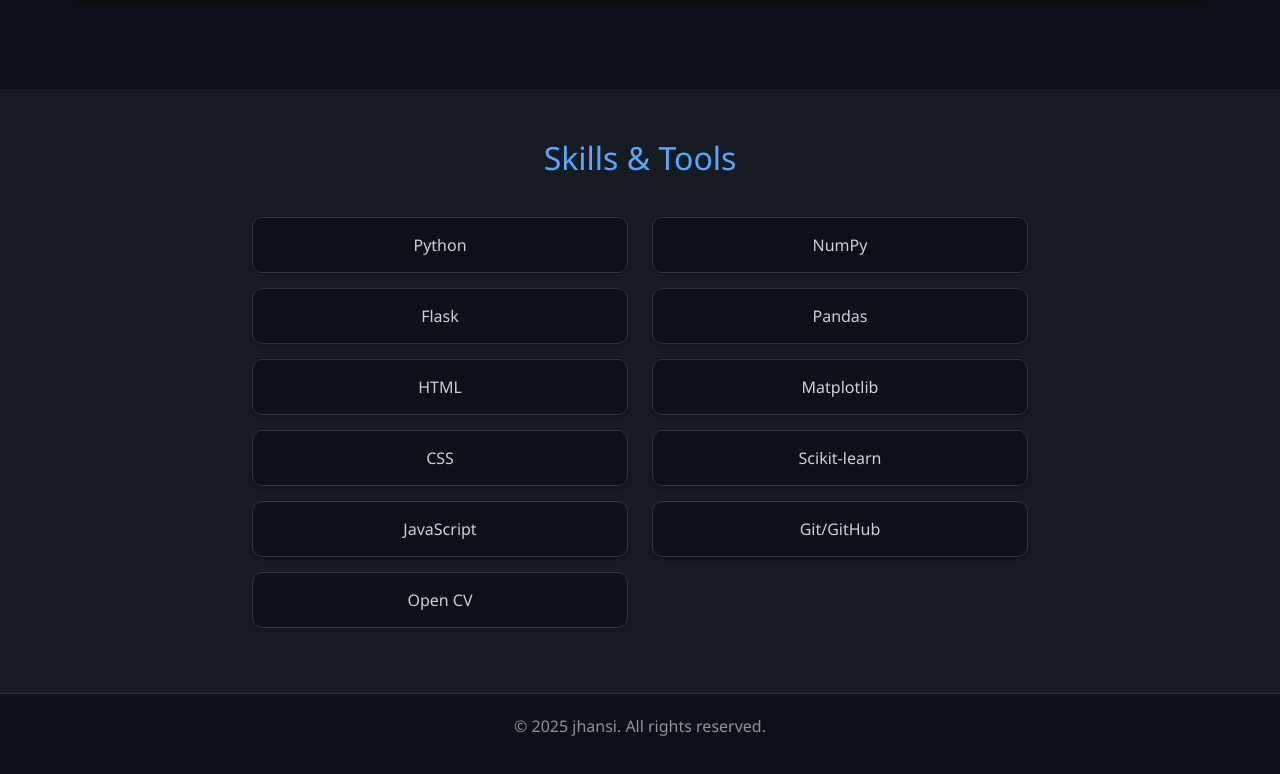
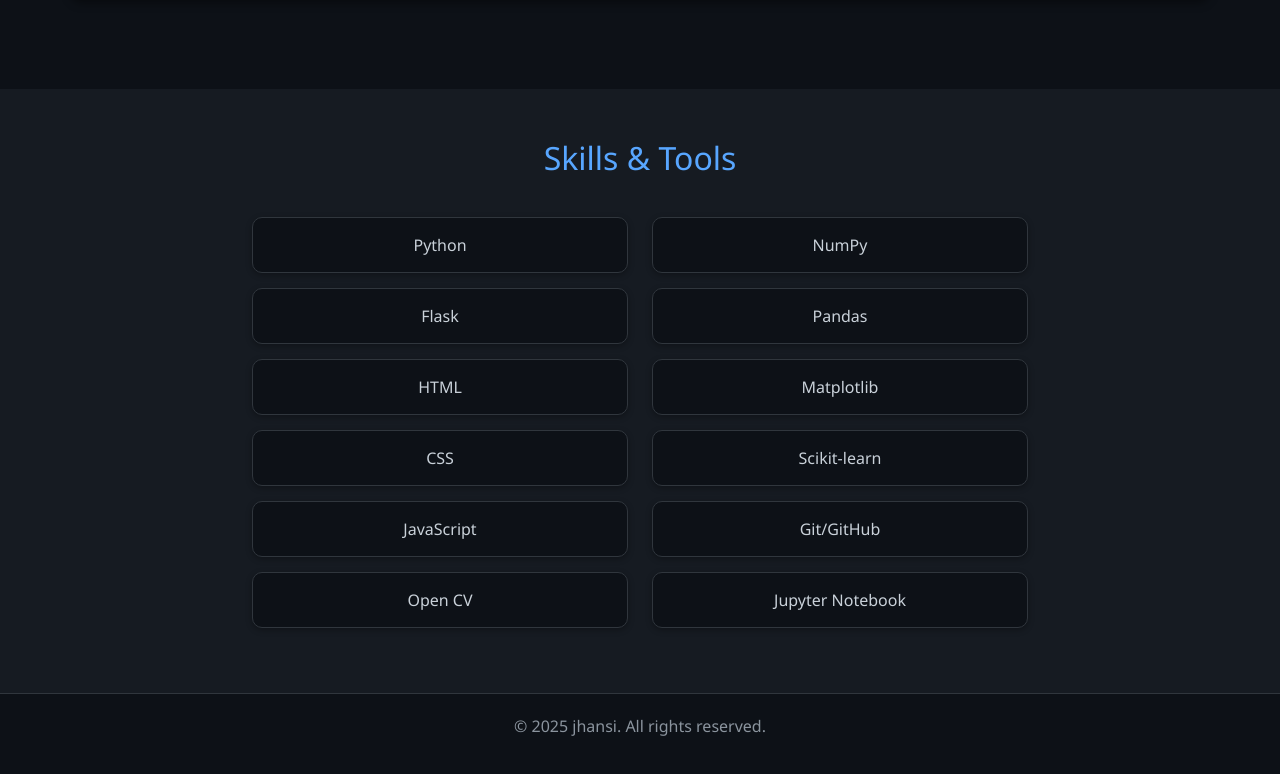
Before and after one commit to jhansi-0110/portfolio, a plain HTML site: page index.html in a window 1280 px wide. Shown: the part 3390-4164 px from the top of the page. Drawn offline with nearby package versions, Linux system fonts and the light colour scheme.

Commit message:
Update index.html

```diff
--- a/index.html
+++ b/index.html
@@ -246,6 +246,7 @@
           <div class="skill-box">Matplotlib</div>
           <div class="skill-box">Scikit-learn</div>
           <div class="skill-box">Git/GitHub</div>
+          <div class="skill-box">Jupyter Notebook</div>
         </div>
       </div>
     </div>
```
